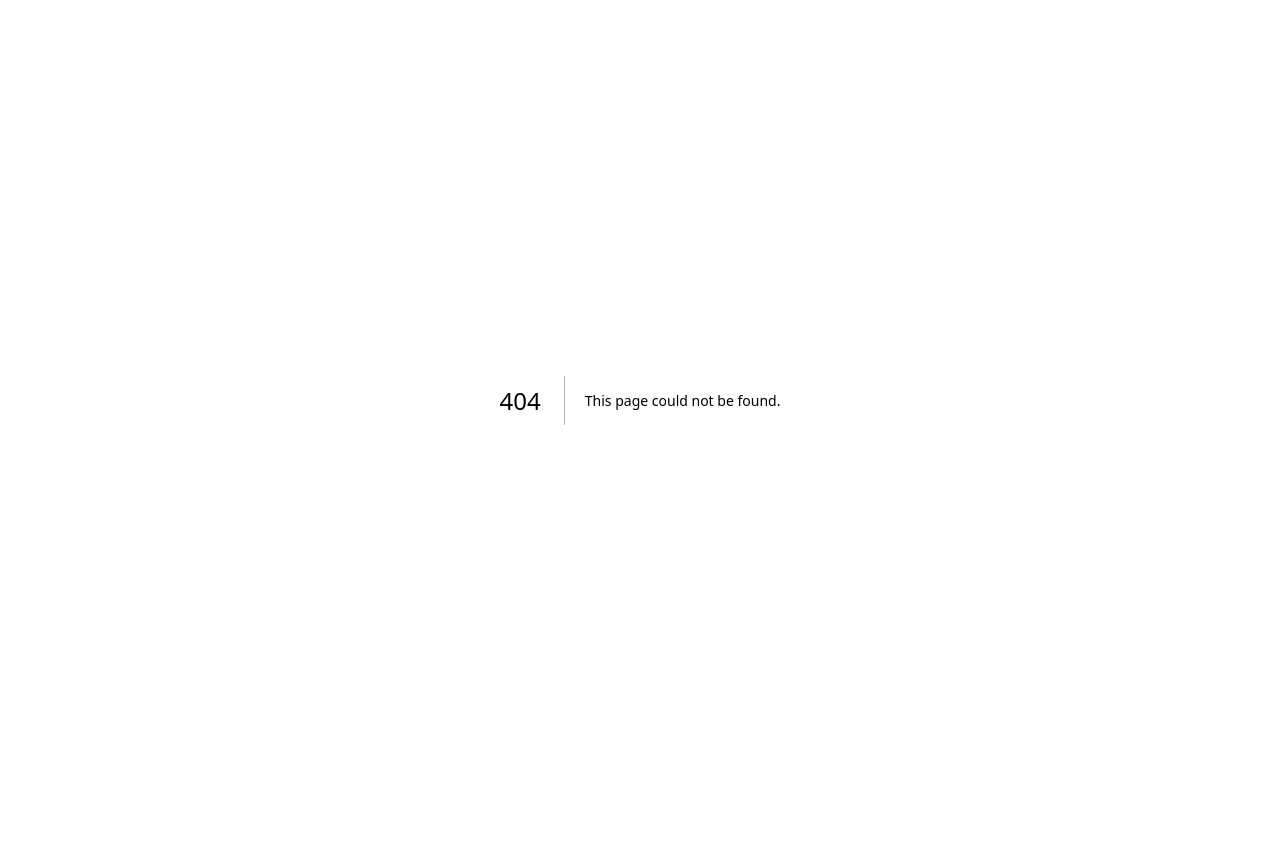
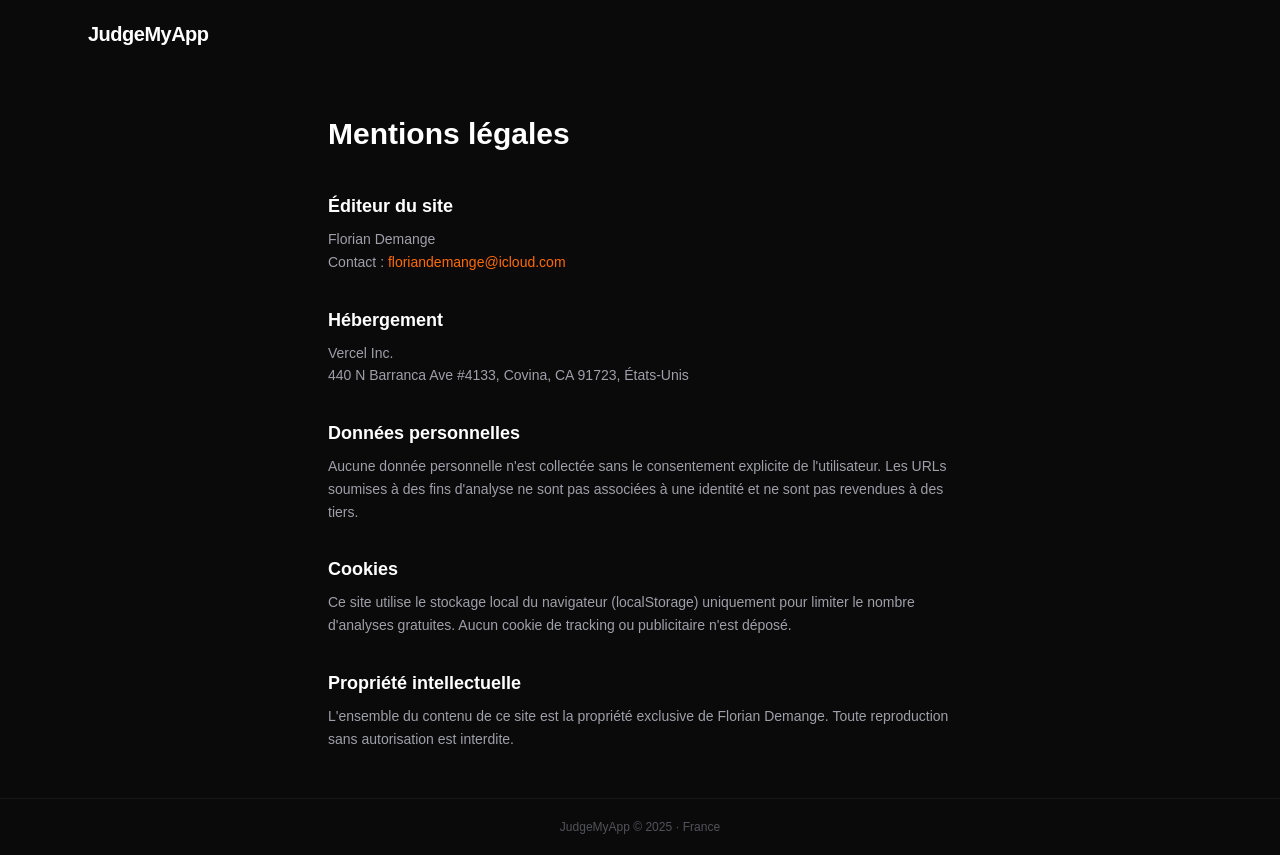
Before and after one commit to floriandemange-dotcom/judgemysaas, a Next.js app: page /mentions-legales in a window 1280 px wide. Before the commit this address had no page. Before the commit the page ends 800 px from the top, so only its background shows below. Built offline with nearby package versions, Linux system fonts and the light colour scheme.

Commit message:
feat: add mentions légales page and footer link

```diff
--- /dev/null
+++ b/app/mentions-legales/page.tsx
@@ -0,0 +1,59 @@
+export default function MentionsLegales() {
+  return (
+    <div style={{ background: '#0A0A0A' }} className="min-h-screen text-white flex flex-col">
+      <nav className="flex items-center px-6 py-5 max-w-6xl mx-auto w-full">
+        <a href="/" className="text-xl font-bold tracking-tight text-white hover:opacity-80 transition-opacity">
+          JudgeMyApp
+        </a>
+      </nav>
+
+      <main className="flex-1 px-6 py-12 max-w-2xl mx-auto w-full">
+        <h1 className="text-3xl font-bold mb-10">Mentions légales</h1>
+
+        <section className="mb-8">
+          <h2 className="text-lg font-semibold text-white mb-2">Éditeur du site</h2>
+          <p className="text-zinc-400 text-sm leading-relaxed">
+            Florian Demange<br />
+            Contact : <a href="mailto:floriandemange@icloud.com" className="text-orange-500 hover:underline">floriandemange@icloud.com</a>
+          </p>
+        </section>
+
+        <section className="mb-8">
+          <h2 className="text-lg font-semibold text-white mb-2">Hébergement</h2>
+          <p className="text-zinc-400 text-sm leading-relaxed">
+            Vercel Inc.<br />
+            440 N Barranca Ave #4133, Covina, CA 91723, États-Unis
+          </p>
+        </section>
+
+        <section className="mb-8">
+          <h2 className="text-lg font-semibold text-white mb-2">Données personnelles</h2>
+          <p className="text-zinc-400 text-sm leading-relaxed">
+            Aucune donnée personnelle n'est collectée sans le consentement explicite de l'utilisateur.
+            Les URLs soumises à des fins d'analyse ne sont pas associées à une identité et ne sont pas revendues à des tiers.
+          </p>
+        </section>
+
+        <section className="mb-8">
+          <h2 className="text-lg font-semibold text-white mb-2">Cookies</h2>
+          <p className="text-zinc-400 text-sm leading-relaxed">
+            Ce site utilise le stockage local du navigateur (localStorage) uniquement pour limiter le nombre d'analyses gratuites.
+            Aucun cookie de tracking ou publicitaire n'est déposé.
+          </p>
+        </section>
+
+        <section>
+          <h2 className="text-lg font-semibold text-white mb-2">Propriété intellectuelle</h2>
+          <p className="text-zinc-400 text-sm leading-relaxed">
+            L'ensemble du contenu de ce site est la propriété exclusive de Florian Demange.
+            Toute reproduction sans autorisation est interdite.
+          </p>
+        </section>
+      </main>
+
+      <footer className="border-t border-zinc-900 py-5 text-center">
+        <p className="text-zinc-600 text-xs">JudgeMyApp © 2025 · France</p>
+      </footer>
+    </div>
+  )
+}
--- a/app/page.tsx
+++ b/app/page.tsx
@@ -321,8 +321,11 @@ export default function Home() {
       </div>
 
       {/* Footer */}
-      <footer className="border-t border-zinc-900 py-5 text-center">
+      <footer className="border-t border-zinc-900 py-5 text-center flex flex-col items-center gap-2">
         <p className="text-zinc-600 text-xs">{t.footer}</p>
+        <a href="/mentions-legales" className="text-zinc-700 text-xs hover:text-zinc-500 transition-colors">
+          Mentions légales
+        </a>
       </footer>
     </div>
   )
```
